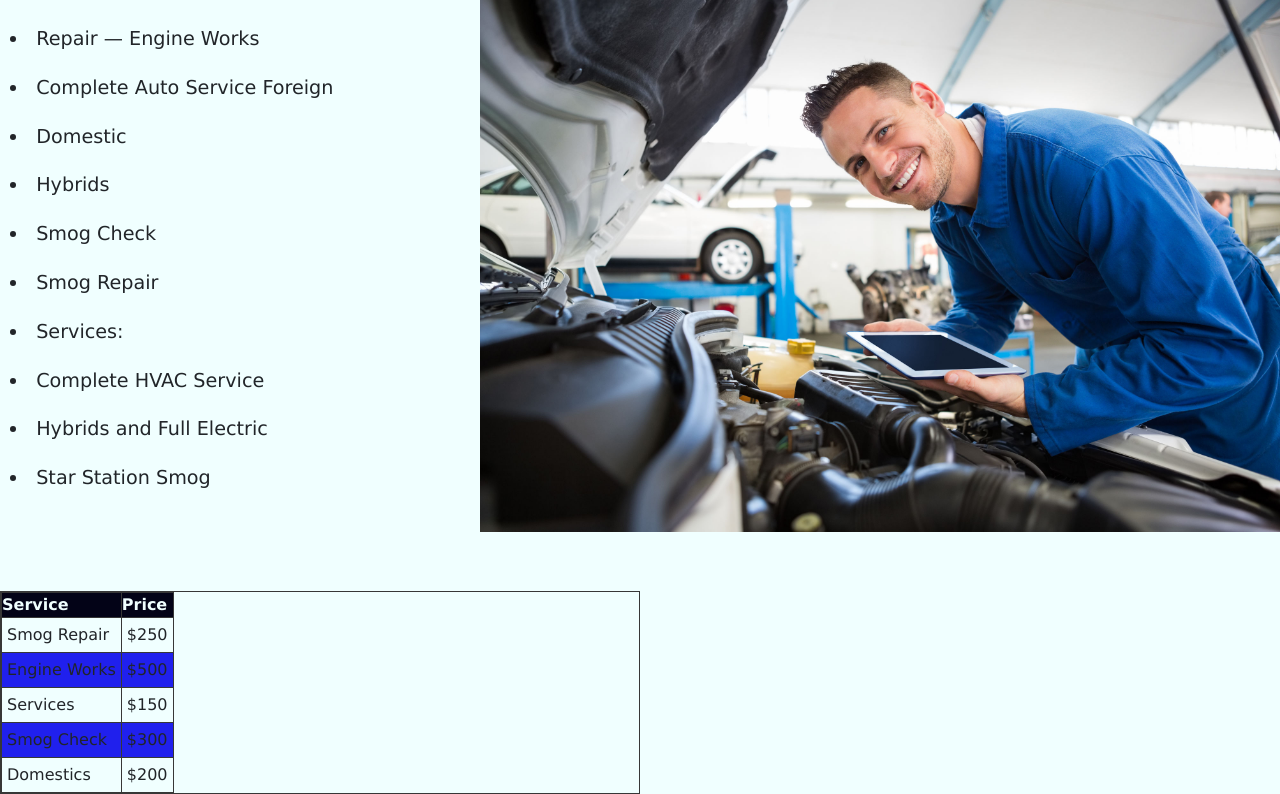
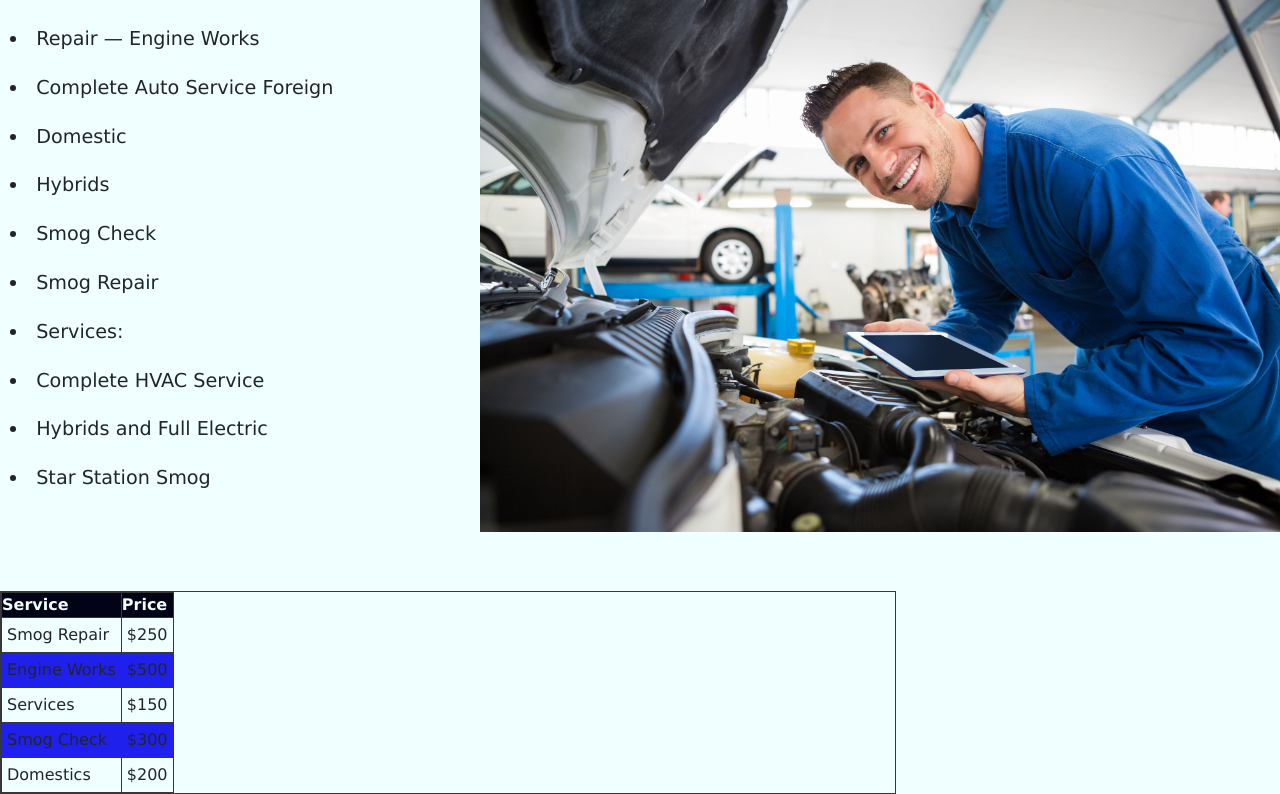
Before and after one commit to Maxwell619/BPesa, a PHP site: page /Services.html in a window 1280 px wide. Shown: the part 163-957 px from the top of the page. Run offline with PHP 8.4, Linux system fonts and the light colour scheme.

Commit message:
updated css

```diff
--- a/cssfile/style.css
+++ b/cssfile/style.css
@@ -80,14 +80,15 @@
 
 .tble{
     border:solid 1px #373737;
-    width: 50%;
+    width: 70%;
     border-collapse: collapse;
 
 }
 td{
     border: solid 1 px #373737;
-    padding: 5px;
+    padding: 5px ;
     text-align: left;
+
 }
 th{
     background-color: rgba(0, 0,0, 90%);
@@ -99,6 +100,8 @@ tr:nth-child(odd){
 }
 tr:hover{background-color: aqua;
 
+
+
 }
 
 @media screen and (max-width:500px)
@@ -106,3 +109,6 @@ tr:hover{background-color: aqua;
     width:100%;
 }
 }
+.tble tr{
+    width: 70%;
+}
```
